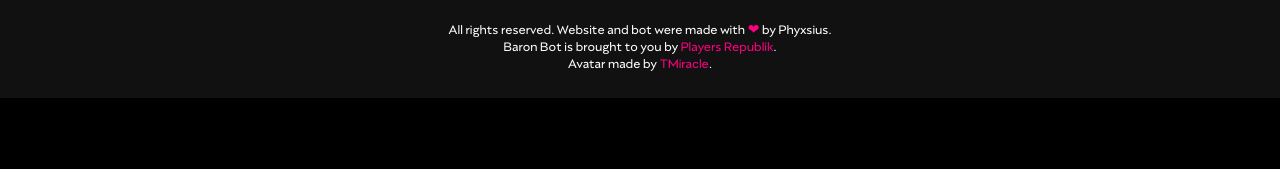
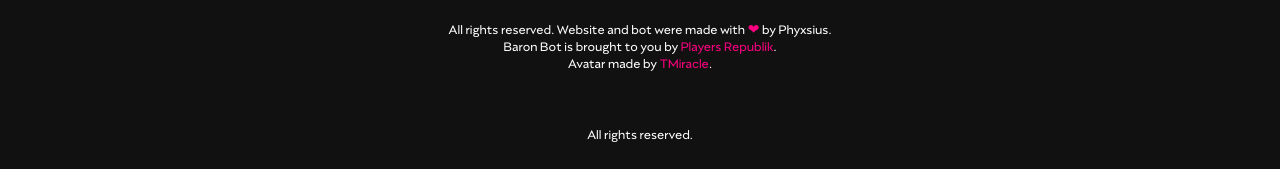
Before and after one commit to veigarbot/veigarbot.github.io, a plain HTML site: page index.html in a window 1280 px wide. Shown: the part 3675-3844 px from the top of the page. Before the commit the page ends 3773 px from the top, so only its background shows below. Drawn offline with nearby package versions, Linux system fonts and the light colour scheme; no server answers.

Commit message:
Update index.html

```diff
--- a/index.html
+++ b/index.html
@@ -269,6 +269,9 @@
         <br>
         <p translate="footer.text"></p>
         <br>
+        <br>
+        <p>All rights reserved.</p>
+        <br>
 	</footer>
 
     <script src="https://ajax.googleapis.com/ajax/libs/jquery/3.1.1/jquery.min.js"></script>
```
